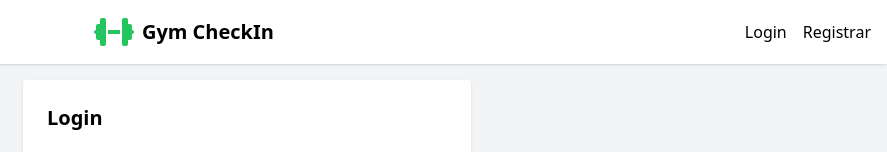
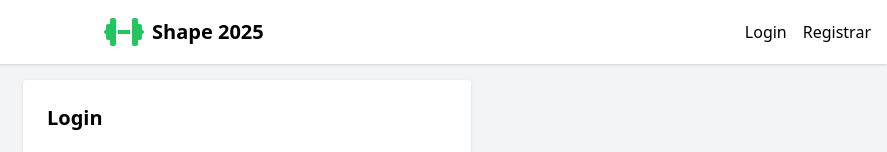
Before and after one commit to rodrigoestigoni/gym-checkin, a React (Create React App) app in the folder frontend/: page /login in a window 1280 px wide. Shown: the top 152 px of the page, without its empty margins (393-1280 px from the left). Built offline with nearby package versions, Linux system fonts and the light colour scheme.

Commit message:
correção tanking

```diff
--- a/frontend/src/App.jsx
+++ b/frontend/src/App.jsx
@@ -11,6 +11,7 @@ import RankingWeekly from "./components/RankingWeekly";
 import AdminPanel from "./components/AdminPanel";
 import Profile from "./components/Profile";
 import PrivateRoute from "./components/PrivateRoute";
+import RankingTabs from "./components/RankingTabs";
 
 const App = () => {
   // Inicialize "user" como undefined para indicar que ainda não foi carregado.
@@ -73,7 +74,7 @@ const App = () => {
             path="/ranking"
             element={
               <PrivateRoute user={user}>
-                <Ranking />
+                <RankingTabs />
               </PrivateRoute>
             }
           />
--- a/frontend/src/components/Header.jsx
+++ b/frontend/src/components/Header.jsx
@@ -35,7 +35,7 @@ const Header = ({ user, setUser }) => {
         <div className="flex-1 text-center">
           <Link to="/" className="flex items-center justify-center">
             <FontAwesomeIcon icon={faDumbbell} className="text-green-500 mr-2" size="2x" />
-            <span className="text-xl font-bold">Gym CheckIn</span>
+            <span className="text-xl font-bold">Shape 2025</span>
           </Link>
         </div>
 
```
